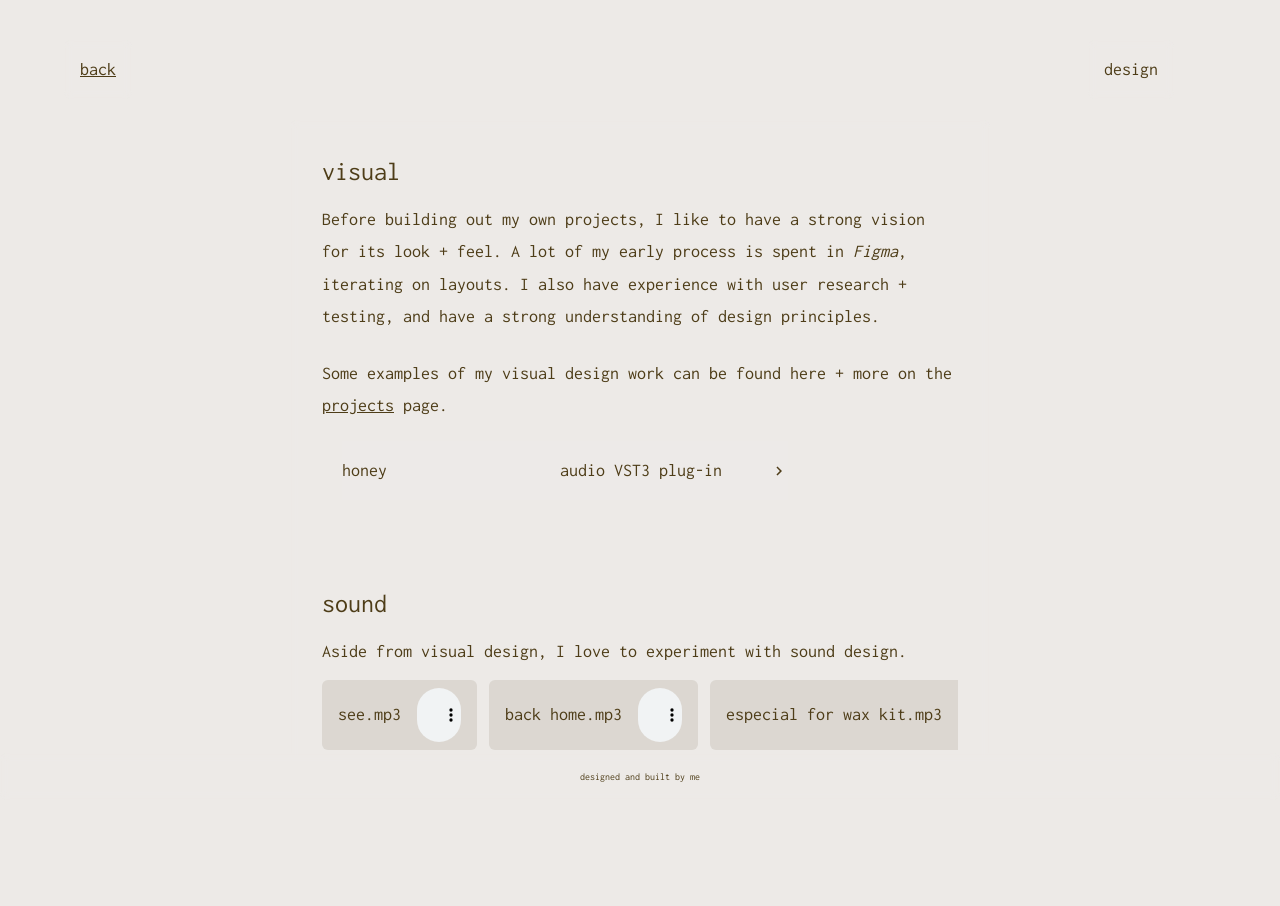
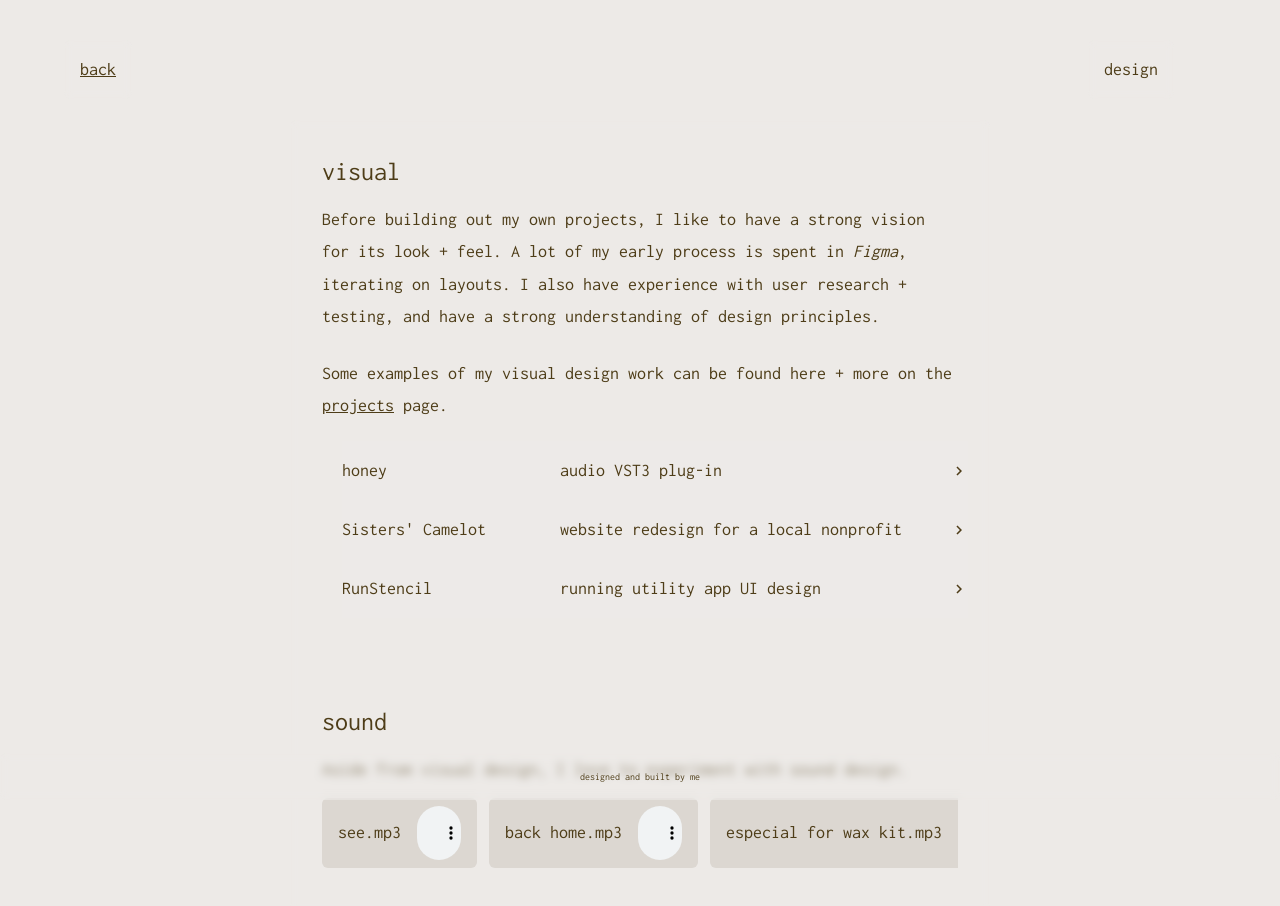
Before and after one commit to joshudd/portfolio, a Next.js app: page /design in a window 1280 px wide. Shown: the top 906 px of the page. Before the commit the page ends 800 px from the top, so only its background shows below. Built offline with nearby package versions, Linux system fonts and the light colour scheme.

Commit message:
small tweak

```diff
--- a/src/components/views/design-view.tsx
+++ b/src/components/views/design-view.tsx
@@ -6,7 +6,7 @@ import { ProjectItem } from "@/components/project-item";
 
 const DesignView = () => {
     const designProjectNames = ["runstencil", "honey", "sisterscamelot"];
-    const designProjects: Project[] = projects.filter(project => designProjectNames.includes(project.name));
+    const designProjects: Project[] = projects.filter(project => designProjectNames.includes(project.link));
     const colorset = {
         text: "text-text-design-color",
         textHover: "text-text-design-hover-color",
```
